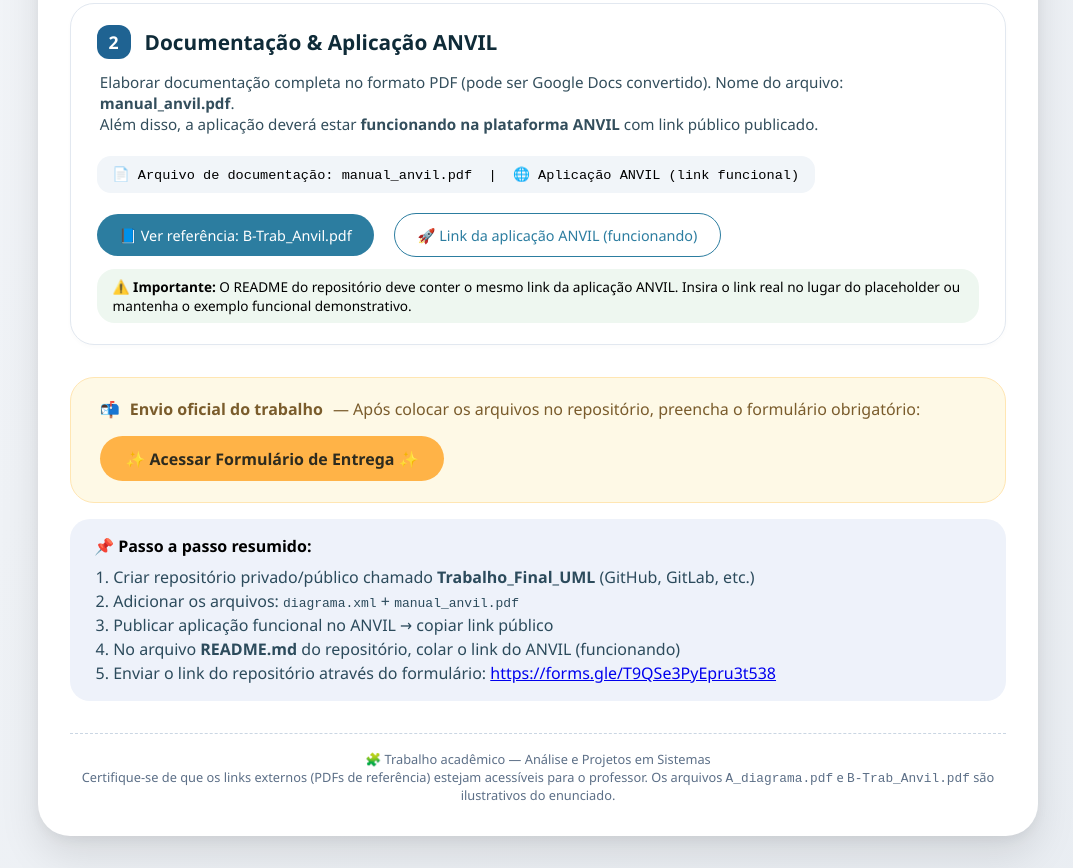
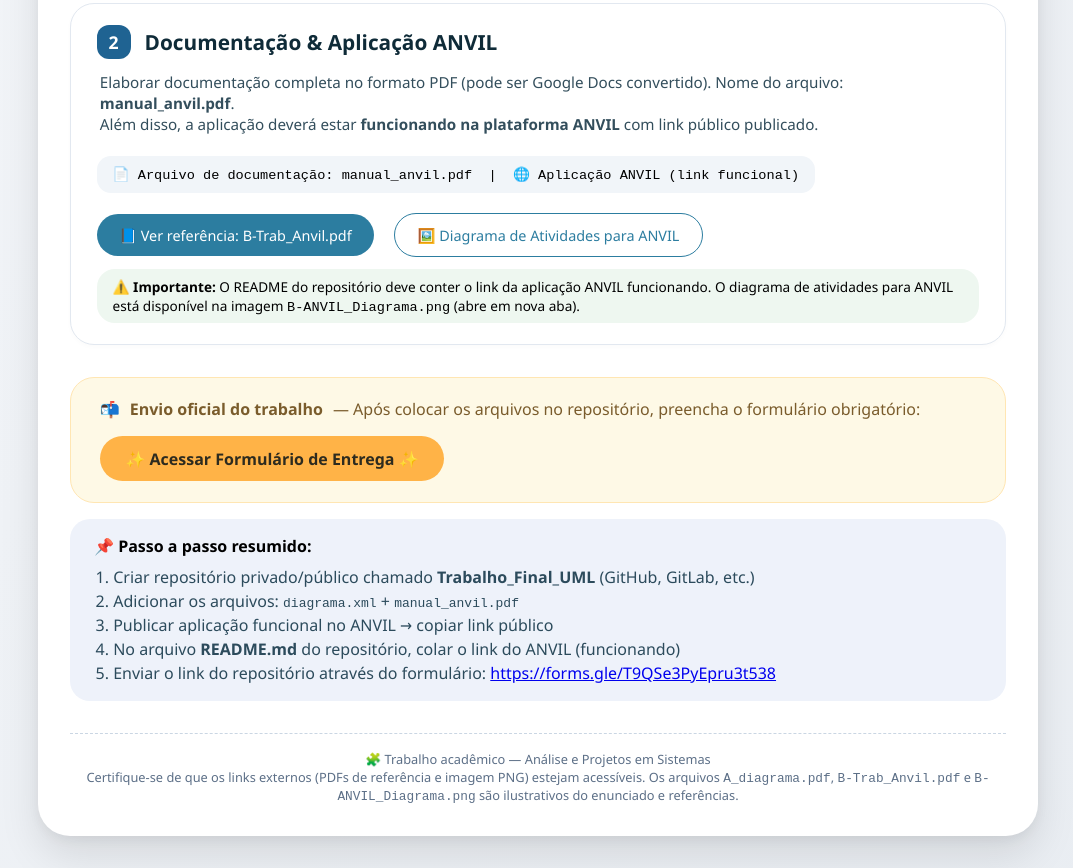
Before and after one commit to almeida-cma/aps_trabalho, a plain HTML site: page index.html in a window 1280 px wide. Shown: the part 896-1764 px from the top of the page, without its empty margins (102-1175 px from the left). Drawn offline with Linux system fonts and the light colour scheme.

Commit message:
Add files via upload

```diff
--- a/index.html
+++ b/index.html
@@ -346,13 +346,13 @@
                     <a href="B-Trab_Anvil.pdf" class="btn-link" target="_blank" rel="noopener noreferrer">
                         📘 Ver referência: B-Trab_Anvil.pdf
                     </a>
-                    <a href="#" class="btn-link btn-outline" id="anvilPlaceholderBtn" target="_blank" rel="noopener noreferrer">
-                        🚀 Link da aplicação ANVIL (funcionando)
+                    <a href="B-ANVIL_Diagrama.png" class="btn-link btn-outline" target="_blank" rel="noopener noreferrer">
+                        🖼️ Diagrama de Atividades para ANVIL
                     </a>
                 </div>
                 <div style="margin-top: 12px; background: #eef7f0; padding: 0.5rem 1rem; border-radius: 18px; font-size:0.85rem;">
-                    ⚠️ <strong>Importante:</strong> O README do repositório deve conter o mesmo link da aplicação ANVIL.
-                    Insira o link real no lugar do placeholder ou mantenha o exemplo funcional demonstrativo.
+                    ⚠️ <strong>Importante:</strong> O README do repositório deve conter o link da aplicação ANVIL funcionando.
+                    O diagrama de atividades para ANVIL está disponível na imagem <code>B-ANVIL_Diagrama.png</code> (abre em nova aba).
                 </div>
             </div>
         </div>
@@ -378,33 +378,10 @@
         </div>
         <div class="footer-note">
             🧩 Trabalho acadêmico — Análise e Projetos em Sistemas<br>
-            Certifique-se de que os links externos (PDFs de referência) estejam acessíveis para o professor.
-            Os arquivos <code>A_diagrama.pdf</code> e <code>B-Trab_Anvil.pdf</code> são ilustrativos do enunciado.
+            Certifique-se de que os links externos (PDFs de referência e imagem PNG) estejam acessíveis.
+            Os arquivos <code>A_diagrama.pdf</code>, <code>B-Trab_Anvil.pdf</code> e <code>B-ANVIL_Diagrama.png</code> são ilustrativos do enunciado e referências.
         </div>
     </div>
 </div>
-
-<script>
-    // Script simples para tornar o link da aplicação ANVIL editável via clique?
-    // Melhor: direcionar para um placeholder explicativo.
-    // O aluno deve substituir manualmente o href deste link.
-    // Vamos ajustar com um aviso interativo.
-    const anvilBtn = document.getElementById('anvilPlaceholderBtn');
-    if (anvilBtn) {
-        // Define um href temporário indicando que o estudante deve configurar.
-        anvilBtn.setAttribute('href', 'https://anvil.works/docs#publish-your-app');
-        anvilBtn.addEventListener('click', function(e) {
-            const currentLink = anvilBtn.getAttribute('href');
-            if (currentLink === 'https://anvil.works/docs#publish-your-app') {
-                e.preventDefault();
-                alert("⚠️ ATENÇÃO ALUNO: Substitua este link pelo link público REAL da sua aplicação ANVIL funcionando.\n\nInstrução: publique o app no ANVIL (Share -> Public link) e cole no atributo href do botão 'Link da aplicação ANVIL'.\nLembre-se de também colar este mesmo link no README do seu repositório.");
-            } else {
-                // abre normalmente em nova aba
-                window.open(currentLink, '_blank', 'noopener noreferrer');
-                e.preventDefault();
-            }
-        });
-    }
-</script>
 </body>
 </html>
```
